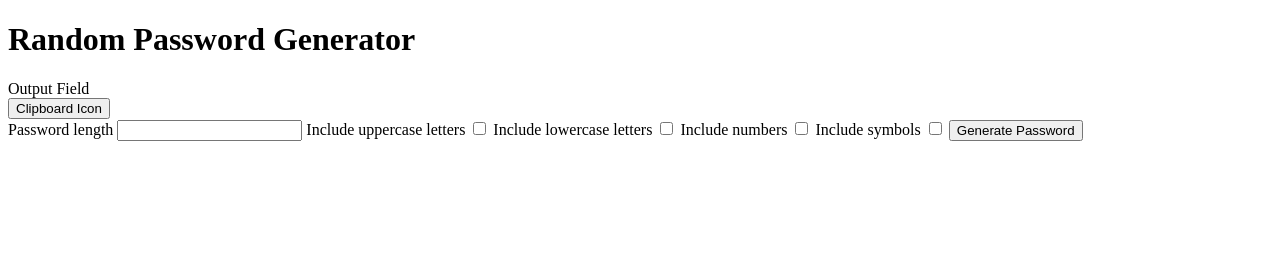
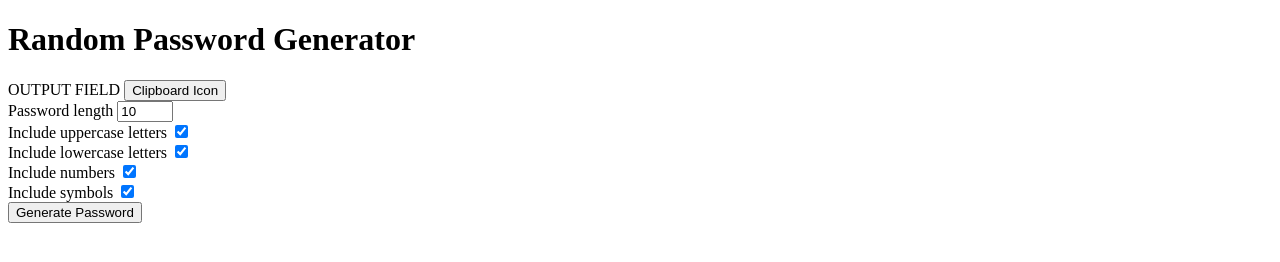
Before and after one commit to gabijaatmanaviciute/Random_Password_Generator, a plain HTML site: page index.html in a window 1280 px wide. Drawn offline with Linux system fonts and the light colour scheme.

Commit message:
Basic HTML

```diff
--- a/index.html
+++ b/index.html
@@ -10,28 +10,42 @@
 <body>
     <div class="container">
         <h1>Random Password Generator</h1>
+        <div class="result-row">
             <!--Password display field + Copy to clipboard button-->
-         <div id="output-field">Output Field</div>
-         <button class="btn btn-clip">Clipboard Icon</button>
-         <form action="">
+            <span id="resultpass">OUTPUT FIELD</span>
+            <button id="clipboard" class="btn btn-clip">Clipboard Icon</button>
+        </div>
+        <div class="settings-panel">
+            <div class="setting">
                 <!--Password Length input area-->
-            <label for="pass-legth">Password length</label>
-            <input type="number" id="pass-legth">
+                <label for="pass-length">Password length</label>
+                <input type="number" id="pass-length" min="8" max="20"value="10" >
+            </div>
+            <div class="setting">
                 <!--Include uppercase letters checkbox-->
-            <label for="">Include uppercase letters</label>
-            <input type="checkbox" id="" name="">
+                <label for="incluppercase">Include uppercase letters</label>
+                <input type="checkbox" id="incluppercase" checked>
+            </div>
+            <div class="setting">
                 <!--Include lowercase letters checkbox-->
-            <label for="">Include lowercase letters</label>
-            <input type="checkbox" id="" name="">
+                <label for="incllowercase">Include lowercase letters</label>
+                <input type="checkbox" id="incllowercase" checked>
+            </div>
+            <div class="setting">
                 <!--Include numbers checkbox-->
-            <label for="">Include numbers</label>
-            <input type="checkbox" id="" name="">
+                <label for="inclnumbers">Include numbers</label>
+                <input type="checkbox" id="inclnumbers" checked>
+            </div>
+            <div class="setting">
                 <!--Include symbols checkbox-->
-            <label for="">Include symbols</label>
-            <input type="checkbox" id="" name="">
+                <label for="inclsymbols">Include symbols</label>
+                <input type="checkbox" id="inclsymbols" checked>
+            </div>
             <!--'Generate Password' Button -->
-            <button class="btn btn-generate">Generate Password</button>
-         </form>
+            <button id="generate" class="btn btn-generate">Generate Password</button>
+        </div>
+
+
     </div>
 
 </body>
```
Lines whose indentation alone changed are shown as unchanged.
